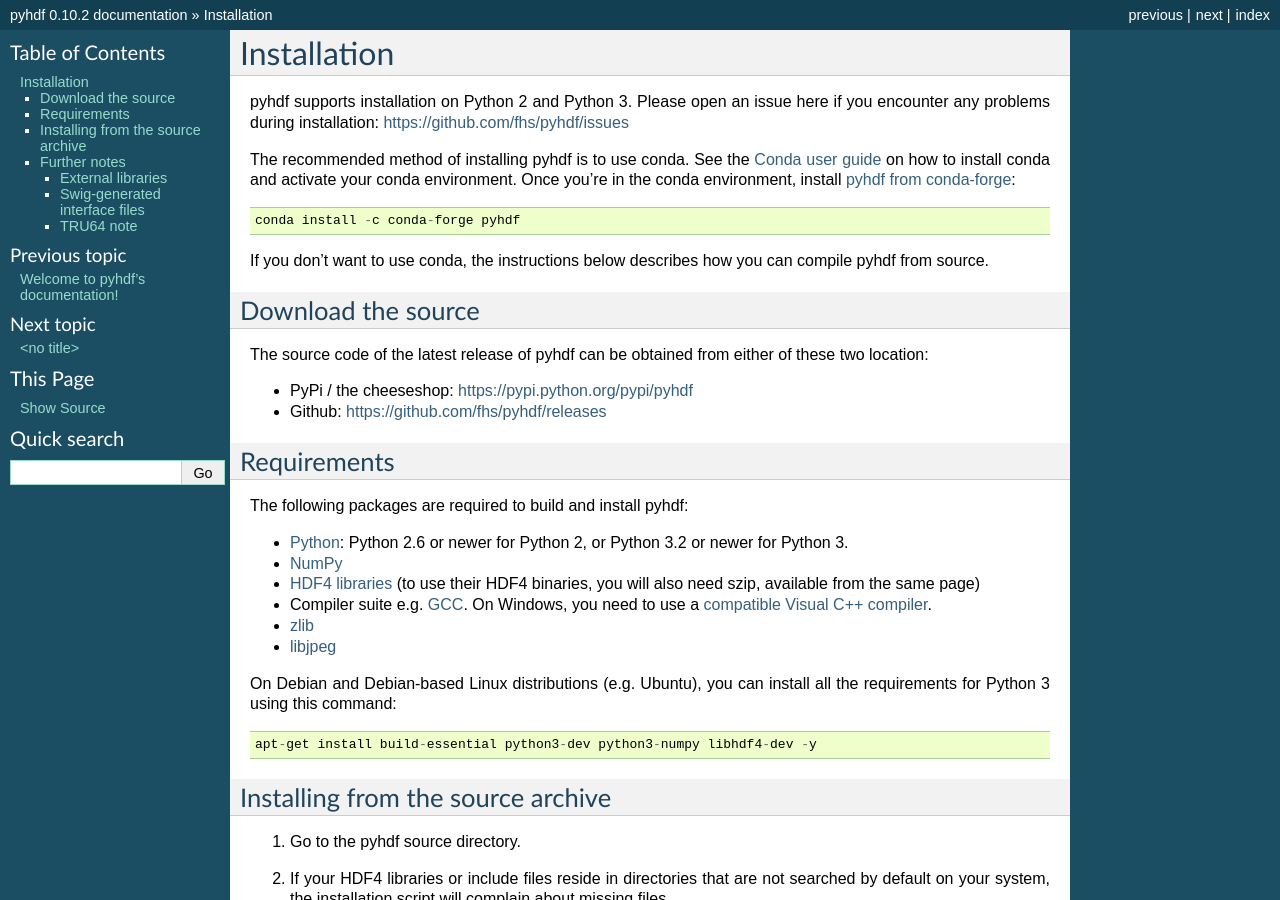
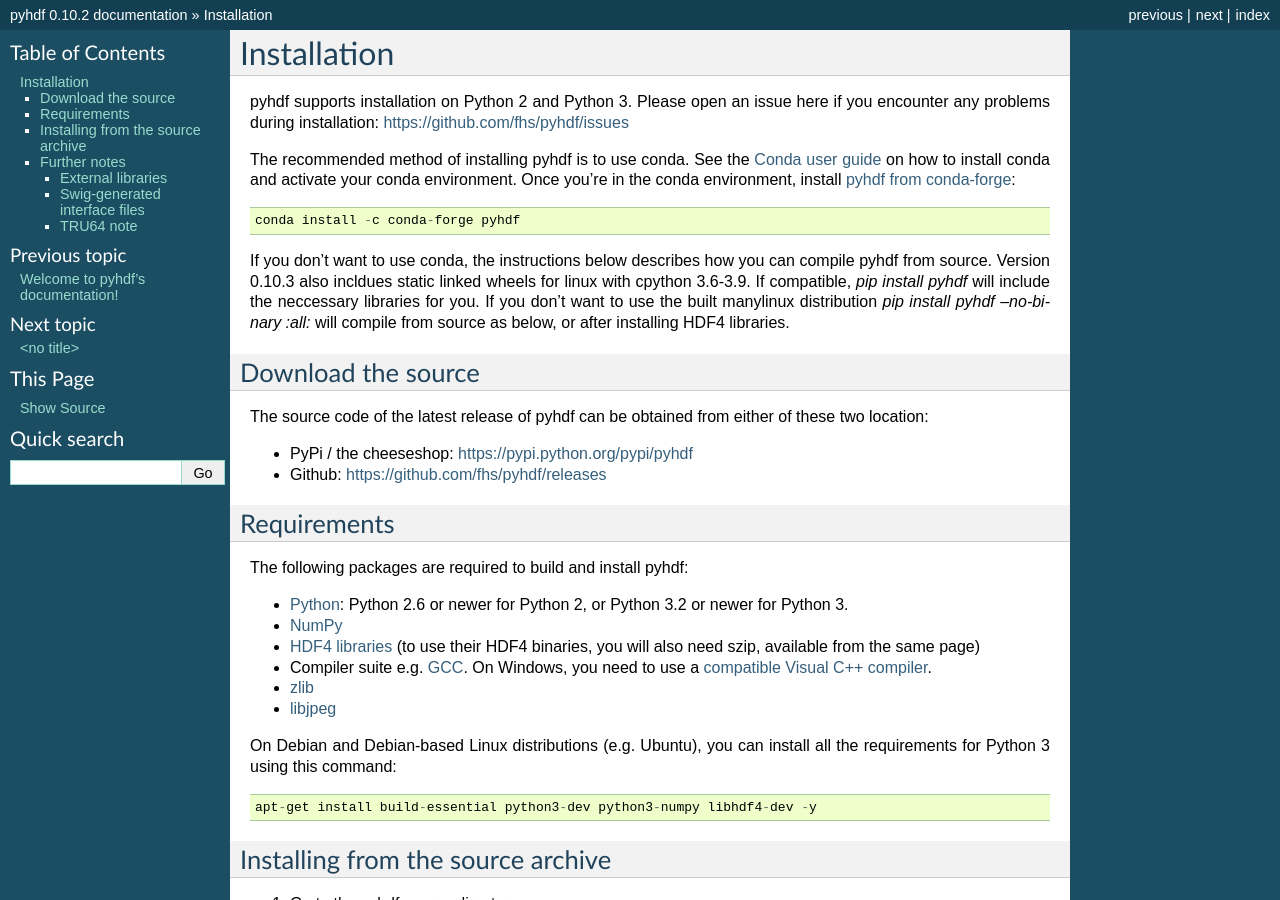
Before and after one commit to fhs/pyhdf, a Sphinx documentation site: the page built from doc/install.rst, in a window 1280 px wide and 900 px high. Built offline with Sphinx 7.4.7, drawn with Linux system fonts in a browser that asks for light colours.

Commit message:
update install docs with pip built information

```diff
--- a/doc/install.rst
+++ b/doc/install.rst
@@ -16,8 +16,11 @@
     conda install -c conda-forge pyhdf
 
 If you don't want to use conda, the instructions below describes how you
-can compile pyhdf from source.
-
+can compile pyhdf from source.  Version 0.10.3 also incldues static linked wheels for
+linux with cpython 3.6-3.9.  If compatible, `pip install pyhdf` will include the neccessary
+libraries for you.  If you don't want to use the built manylinux distribution
+`pip install pyhdf --no-binary :all:` will compile from source as below, or after installing HDF4
+libraries.
 
 Download the source
 -------------------
```
